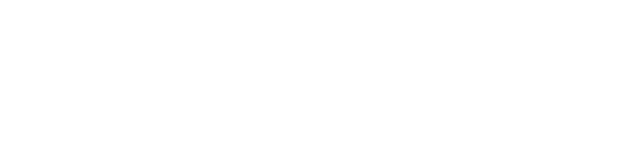
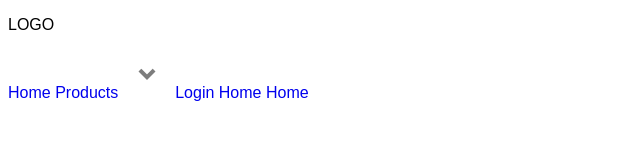
Before and after one commit to Tolu-Mals/thrive-web-dev-projects, a plain HTML site: page css-positioning-1/index.html in a window 1280 px wide. Shown: the whole page, without its empty margins (0-640 px from the left). Drawn offline with Linux system fonts and the light colour scheme.

Commit message:
feat: add navbar content

```diff
--- a/css-positioning-1/index.css
+++ b/css-positioning-1/index.css
@@ -5,3 +5,7 @@
   font-family: Arial, Helvetica, sans-serif;
   box-sizing: border-box;
 }
+
+a {
+  text-decoration: none;
+}
--- a/css-positioning-1/index.html
+++ b/css-positioning-1/index.html
@@ -8,6 +8,20 @@
   <link href="./index.css" rel="stylesheet" type="text/css" />
 </head>
 <body>
+  <div class="navbar">
+    <p class="logo">LOGO</p>
 
+    <nav class="nav">
+      <a href="#">Home</a>
+      <a href="#" class="dropdown">
+        Products
+        <img src="./img/caret-down.png" class="dropdown-icon" />
+      </a>
+      <a href="#">Login</a>
+      <a href="#">Home</a>
+      <a href="#">Home</a>
+    </nav>
+
+  </div>
 </body>
 </html>
```
Also changed, not shown: css-positioning-1/img/caret-down.png (added), 1 other file.
